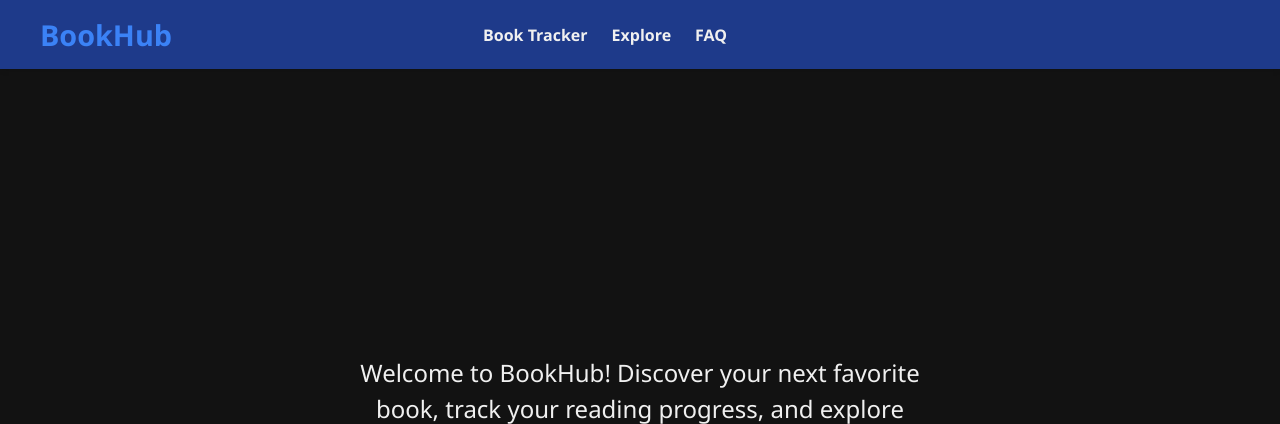
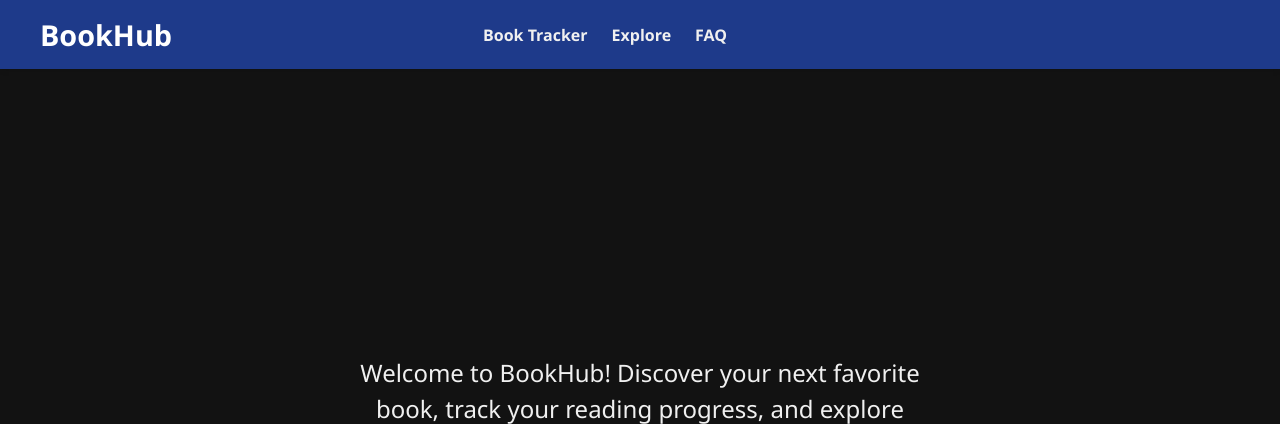
Before and after one commit to User-DanAiEd/BookHub_personal, a Flask app: page / in a window 1280 px wide. Shown: the top 424 px of the page. Run offline with Flask 3, Linux system fonts and the light colour scheme; some libraries are stand-ins or nearby versions.

Commit message:
Update text color in style.css and homepage.html for improved readability

```diff
--- a/server/static/style.css
+++ b/server/static/style.css
@@ -44,6 +44,7 @@ body {
     font-weight: 700;
     font-size: 1.5rem;
     gap: 10px;
+    color: #ffffff;
 }
 
 .site-header .logo img {
--- a/server/templates/homepage.html
+++ b/server/templates/homepage.html
@@ -28,7 +28,7 @@
             margin: 0;
             font-weight: 700;
             font-size: 1.8rem;
-            color: #3b82f6;
+            color: #ffffff;
         }
         nav ul {
             list-style: none;
```
